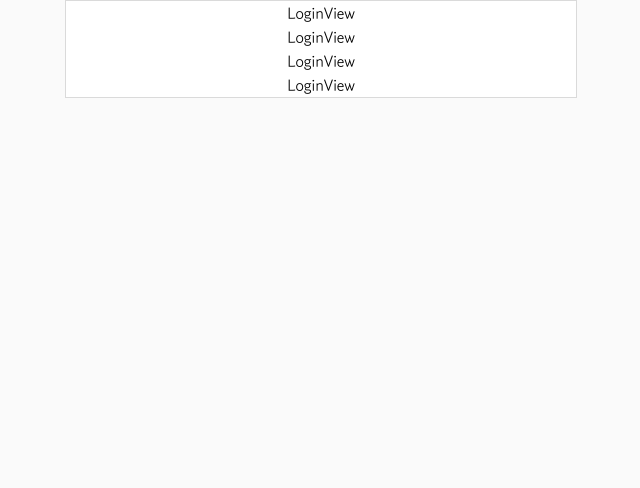
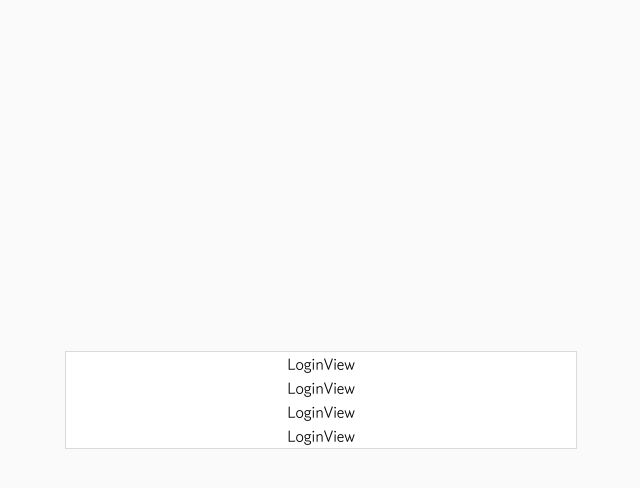
Before and after one commit to ohseungo/gamers-vault-frontend, a Next.js app: page / in a window 1280 px wide. Shown: the top 488 px of the page, without its empty margins (319-959 px from the left). Built offline with nearby package versions, Linux system fonts and the light colour scheme.

Commit message:
feat : loginview 가운데 정렬

```diff
--- a/components/common/Layout/Layout.tsx
+++ b/components/common/Layout/Layout.tsx
@@ -13,7 +13,7 @@ const Layout = ({ children, pageProps }: Props) => {
   return (
     <div className="bg-secondary h-full">
       {!isHome && <Navbar />}
-      <main>{children}</main>
+      {children}
     </div>
   );
 };
--- a/pages/index.tsx
+++ b/pages/index.tsx
@@ -3,8 +3,10 @@ import type { NextPage } from "next";
 
 const Home: NextPage = () => {
   return (
-    <div className="flex flex-row justify-center">
-      <LoginView />
+    <div className="flex flex-col justify-center h-full">
+      <div className="flex flex-row justify-center">
+        <LoginView />
+      </div>
     </div>
   );
 };
```
